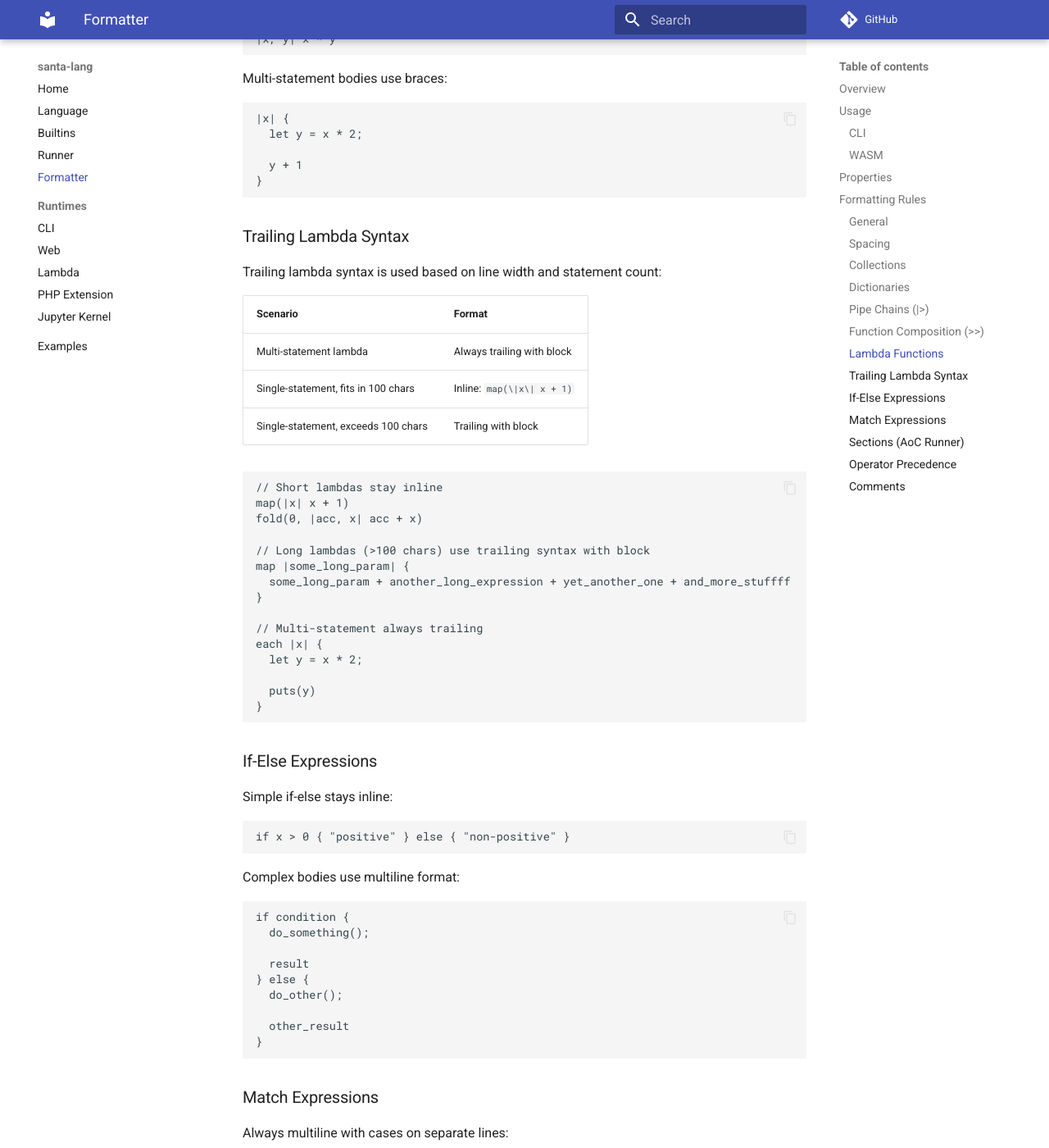
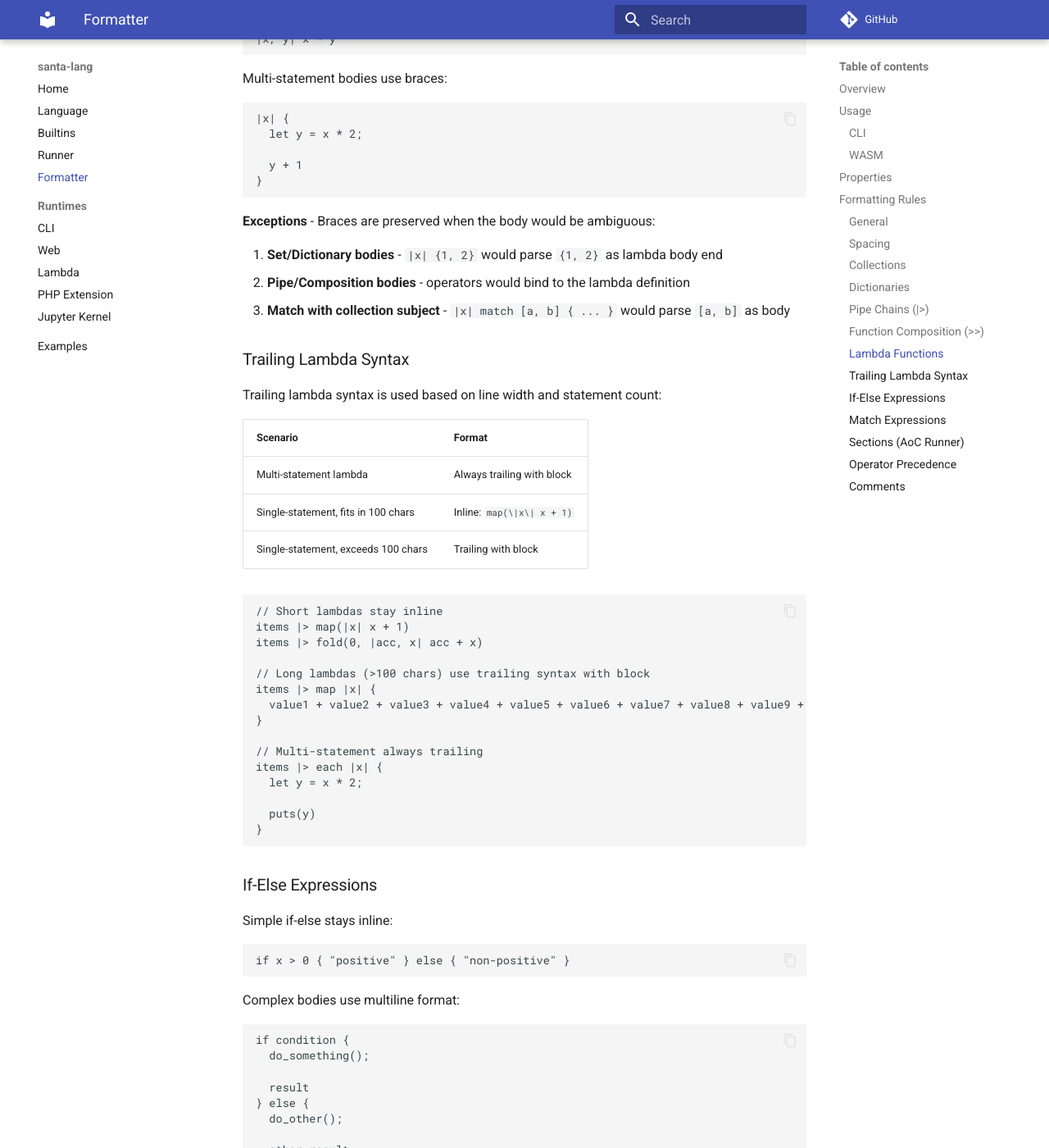
Before and after one commit to eddmann/santa-lang, an MkDocs documentation site: the page built from docs/formatter.md, in a window 1280 px wide and 1400 px high, scrolled down 3686 px. Shown: the whole window at 82% size. Built offline with MkDocs 1.6.1 and Material for MkDocs 9.7.7, drawn with Linux system fonts in a browser that asks for light colours; comment, search, counter and statistics services are not loaded; some of the changed text lies outside the part shown.

Commit message:
docs(formatter): add lambda exceptions and improve examples
- Add lambda exceptions section explaining when braces are preserved
- Improve trailing lambda examples with pipe context
- Expand comments section with trailing comments and blank line preservation

````diff
--- a/docs/formatter.md
+++ b/docs/formatter.md
@@ -159,6 +159,12 @@ Multi-statement bodies use braces:
 }
 ```
 
+**Exceptions** - Braces are preserved when the body would be ambiguous:
+
+1. **Set/Dictionary bodies** - `|x| {1, 2}` would parse `{1, 2}` as lambda body end
+2. **Pipe/Composition bodies** - operators would bind to the lambda definition
+3. **Match with collection subject** - `|x| match [a, b] { ... }` would parse `[a, b]` as body
+
 ### Trailing Lambda Syntax
 
 Trailing lambda syntax is used based on line width and statement count:
@@ -171,16 +177,16 @@ Trailing lambda syntax is used based on line width and statement count:
 
 ```santa
 // Short lambdas stay inline
-map(|x| x + 1)
-fold(0, |acc, x| acc + x)
+items |> map(|x| x + 1)
+items |> fold(0, |acc, x| acc + x)
 
 // Long lambdas (>100 chars) use trailing syntax with block
-map |some_long_param| {
-  some_long_param + another_long_expression + yet_another_one + and_more_stuffff
+items |> map |x| {
+  value1 + value2 + value3 + value4 + value5 + value6 + value7 + value8 + value9 + value10 + x
 }
 
 // Multi-statement always trailing
-each |x| {
+items |> each |x| {
   let y = x * 2;
 
   puts(y)
@@ -252,7 +258,9 @@ a + (b * c)  // becomes: a + b * c
 
 ### Comments
 
-Comments are preserved throughout the code, with blank lines added between top-level comments and statements:
+Comments are preserved throughout the code:
+
+**Top-level comments** have blank lines added for separation:
 
 ```santa
 // First section
@@ -263,3 +271,34 @@ let a = 1
 
 let b = 2
 ```
+
+**Trailing comments** on statements are preserved:
+
+```santa
+let x = 1 // important value
+let y = compute(x) // derived value
+```
+
+**Trailing comments on match cases** are preserved:
+
+```santa
+match direction {
+  "N" { [y - 1, x] } // north
+  "S" { [y + 1, x] } // south
+  "E" { [y, x + 1] } // east
+  "W" { [y, x - 1] } // west
+}
+```
+
+**Blank lines** within blocks are preserved when authored by the user:
+
+```santa
+let solve = |input| {
+  let parsed = parse(input)
+  let step1 = transform(parsed)
+
+  let step2 = validate(step1)
+
+  finalize(step2)
+}
+```
````
